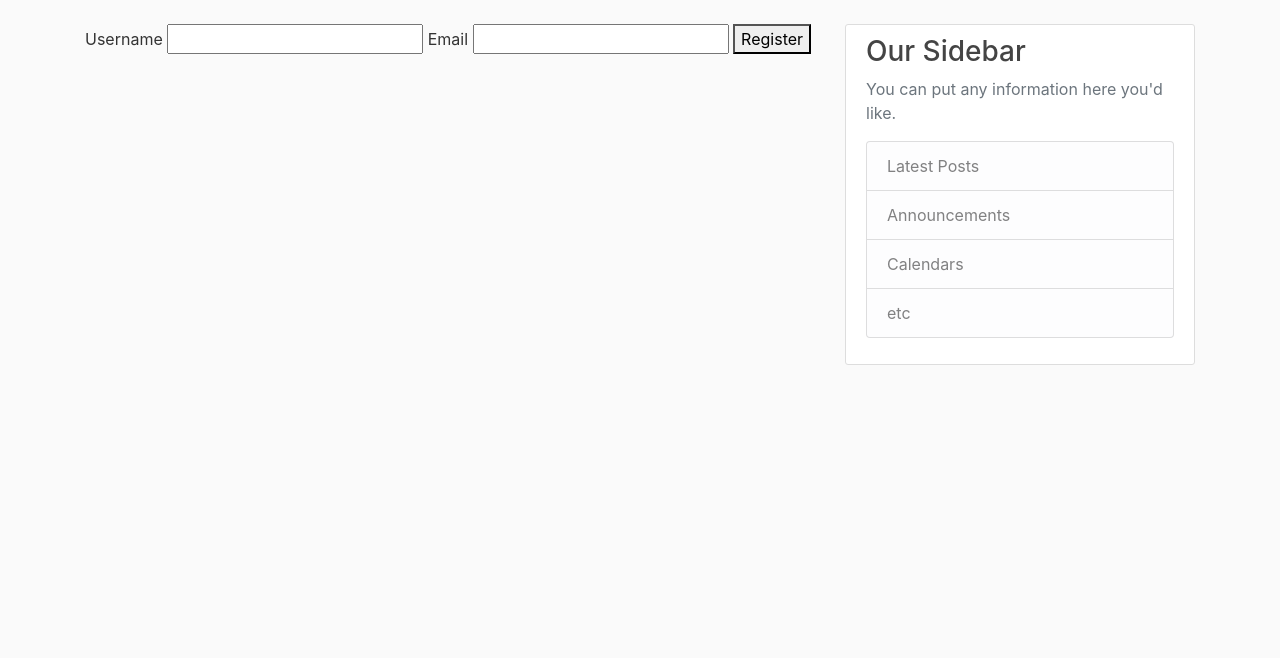
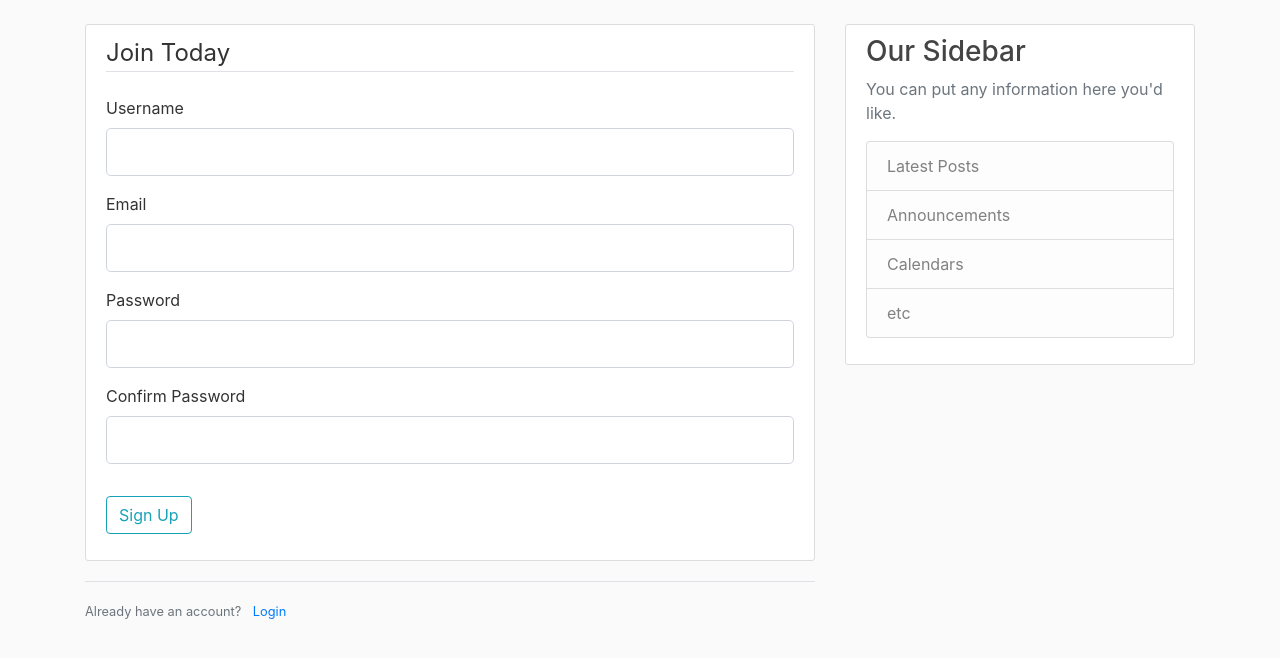
Before and after one commit to MattNannetti/FlaskMadeBlog, a Flask app: page /register in a window 1280 px wide. Shown: the part 56-714 px from the top of the page. Run offline with Flask 2, Linux system fonts and the light colour scheme; some libraries are stand-ins or nearby versions.

Commit message:
adding forms

```diff
--- a/flaskblog.py
+++ b/flaskblog.py
@@ -1,5 +1,8 @@
-from flask import Flask, render_template, url_for
+from flask import Flask, render_template, url_for, flash, redirect
+from forms import RegistrationForm, LoginForm
 app = Flask(__name__)
+
+app.config['SECRET_KEY'] = '54cb0a1257b1585952f7ea15492dc6fa'
 
 posts = [
     {
@@ -33,13 +36,16 @@ def about():
 
 @app.route('/login')
 def login():
-    return render_template('login.html')
+    form = LoginForm
+    return render_template('login.html', tilte='Login', form=form)
 
-@app.route('/register')
+@app.route('/register', methods=['GET', 'POST'])
 def register():
-    return render_template('register.html')
-
-
+    form = RegistrationForm()
+    if form.validate_on_submit():
+        flash(f'Accounted created for {form.username.data}!', 'success')
+        return redirect(url_for('home'))
+    return render_template('register.html', title='Register', form=form)
 
 if __name__ == '__main__':
     app.run(debug=True)
--- /dev/null
+++ b/forms.py
@@ -0,0 +1,16 @@
+from flask_wtf import FlaskForm
+from wtforms import StringField, PasswordField, SubmitField, BooleanField
+from wtforms.validators import DataRequired, Length, Email, EqualTo
+
+class RegistrationForm(FlaskForm):
+    username = StringField('Username', validators=[DataRequired(), Length(min=2, max=20)])
+    email = StringField('Email', validators=[DataRequired(), Email()])
+    password = PasswordField('Password', validators=[DataRequired()])
+    confirm_password = PasswordField('Confirm Password', validators=[DataRequired(), EqualTo('password')])
+    submit = SubmitField('Sign Up')
+
+class LoginForm(FlaskForm):
+    email = StringField('Email', validators=[DataRequired(), Email()])
+    password = PasswordField('Password', validators=[DataRequired()])
+    remember = BooleanField('Remember me')
+    submit = SubmitField('Login')
--- a/templates/layout.html
+++ b/templates/layout.html
@@ -39,6 +39,15 @@
     <main role="main" class="container">
         <div class="row">
           <div class="col-md-8">
+            {% with messages = get_flashed_messages(with_categories=true) %}
+              {% if messages%}
+                {% for category, message in messages%}
+                  <div class="alert alert-{{ category }}">
+                      {{ message }}
+                  </div>
+                {% endfor %}
+              {% endif %}
+            {% endwith %}
             {% block content %}{% endblock %}
           </div>
           <div class="col-md-4">
--- a/templates/register.html
+++ b/templates/register.html
@@ -1,12 +1,36 @@
 {% extends 'layout.html' %}
 {% block content %}
+    <div class="content-section">
+        <form action="" method="POST">
+            {{ form.hidden_tag() }}
+            <fieldset class="form-group">
+                <legend class="mb-4 border-bottom">Join Today</legend>
+                <div class="form-group">
+                    {{ form.username.label(class="form-control-label") }}
+                    {{ form.username(class="form-control form-control-lg") }}
+                </div>
+                <div class="form-group">
+                    {{ form.email.label(class="form-control-label") }}
+                    {{ form.email(class="form-control form-control-lg") }}
+                </div>
+                <div class="form-group">
+                    {{ form.password.label(class="form-control-label") }}
+                    {{ form.password(class="form-control form-control-lg") }}
+                </div>
+                <div class="form-group">
+                    {{ form.confirm_password.label(class="form-control-label") }}
+                    {{ form.confirm_password(class="form-control form-control-lg") }}
+                </div>
+            </fieldset>
+            <div class="form-group">
+                {{ form.submit(class="btn btn-outline-info") }}
+            </div>
 
-    <form action="">
-        <label for="">Username</label>
-        <input type="text" name="" id="">
-        <label for="">Email</label>
-        <input type="text">
-        <button type="submit">Register</button>
-    </form>
-
+        </form>
+    </div>
+    <div class="border-top pt-3">
+        <small class="text-muted">
+            Already have an account? <a href="{{ url_for('login') }}" class="ml-2">Login</a>
+        </small>
+    </div>
 {% endblock content %}
```
Also changed, not shown: templates/login.html (+23 -6 lines).
